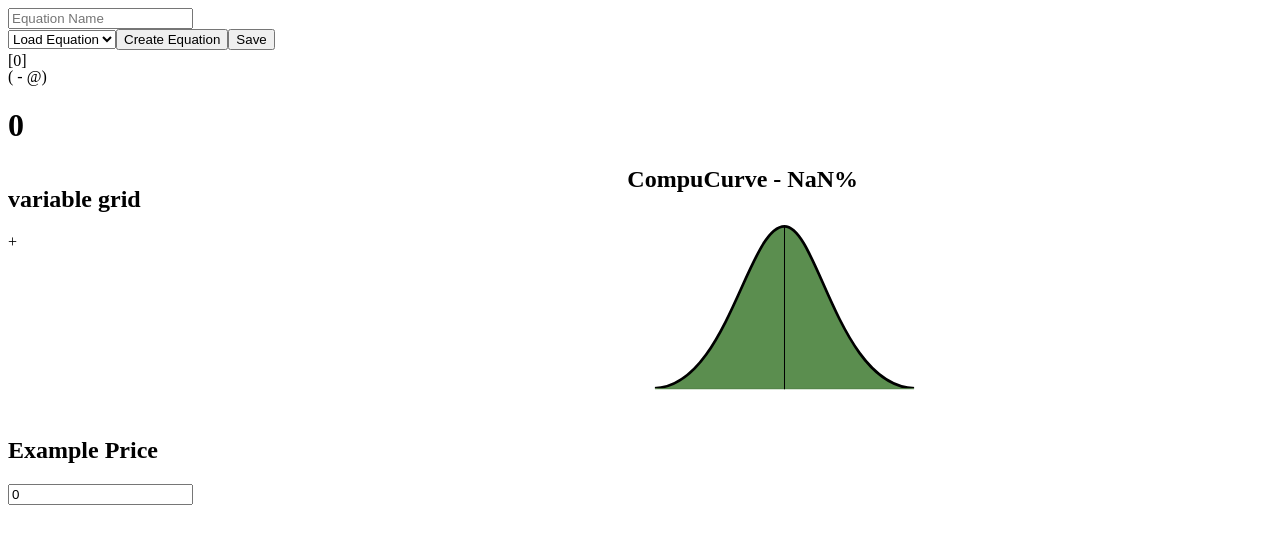
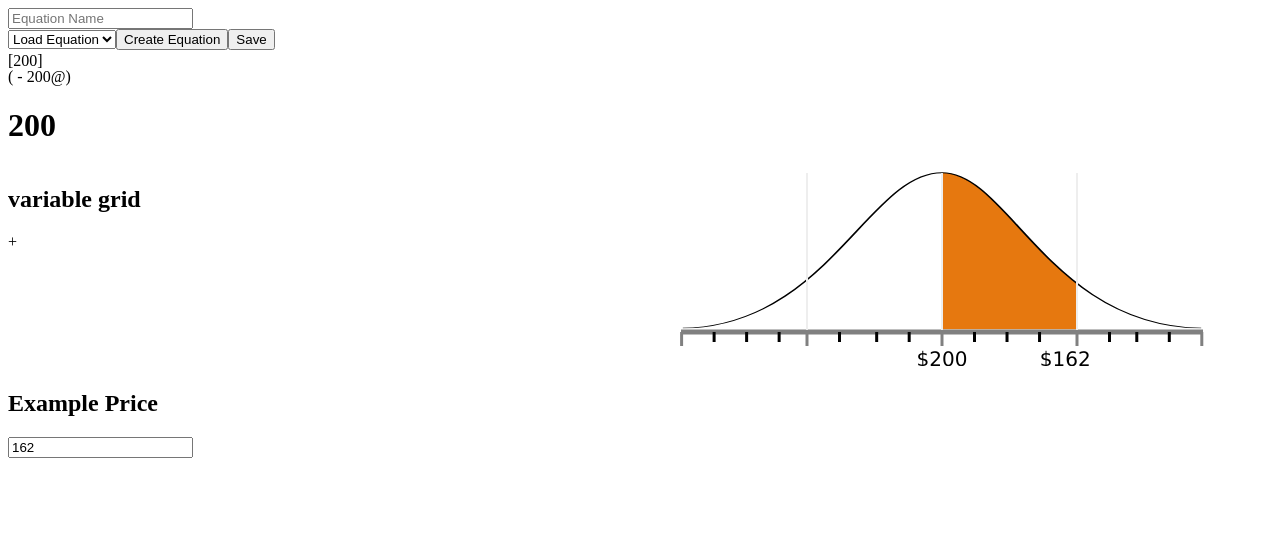
Before and after one commit to marcmartino/vueparser, a Vue app: page / in a window 1280 px wide. Shown: the top 544 px of the page. Built offline with nearby package versions, Linux system fonts and the light colour scheme.

Commit message:
making design changes and fixed chrome curve fill bug

```diff
--- a/src/components/BellCurveViz.vue
+++ b/src/components/BellCurveViz.vue
@@ -1,11 +1,12 @@
 <template>
   <span class='bellCurve'>
-    <h2>CompuCurve - {{simplifiedScore}}</h2>
-    <svg class='bellCurveSvg' xmlns='http://www.w3.org/2000/svg' viewBox='0 0 800 500'>
+    <!--<h2>CompuCurve - {{simplifiedScore}}</h2>-->
+    <svg class='bellCurveSvg' viewbox='0 0 800 520'>
+      <svg class='bellCurveSvg' xmlns='http://www.w3.org/2000/svg' preserveAspectRatio="none" viewBox='0 0 800 500' height="90%">
         <defs>
           <clipPath v-bind:id="clipPathId">
-          <rect v-bind:x="simplifiedScore"
-                y='0' height='100%' width='100%'
+            <rect v-bind:x="simplifiedQuad"
+                  y='0' height='100%' width='25%'
                   fill='#AA0000' stroke='#000000' stroke-width='1.5794' />
           </clipPath>
           <clipPath id='curveLineRectClip'>
@@ -20,11 +21,48 @@
             <path id='bellCurvePath' v-bind:clip-path="clipPathUrl"
                   d='M10,490C230,490 290,10 400,10C500,10 560,490 790,490v5H10z'
                   v-bind:fill="curveColor"/>
-          <line x1='400' y1='8' x2='400' y2='500' stroke-width='3' stroke='black'></line>
-          <path id='curveLine' d='M10,490C230,490 290,10 400,10C500,10 560,490 790,490v5H10z' fill="transparent" stroke-width="8px"  stroke="black"/>
+            <!--centerline <line x1='400' y1='8' x2='400' y2='500' stroke-width='3' stroke='black'></line> -->
+            <path id='curveLine' d='M10,490C230,490 290,10 400,10C500,10 560,490 790,490v5H10z' fill="transparent" stroke-width="3px"  stroke="black"/>
           </g>
-        <text v-if="expected" x="50%" y="480" font-family="Verdana" font-size="35" text-anchor="middle">
-          Projection: ${{expected}}
+        </g>
+      </svg>
+
+      <g class="numberLine" height="10%" y="100%">
+        <g>
+          <line x1="9%" y1="83%" x2="96%" y2="83%" stroke-width="5" stroke='gray'></line>
+
+
+          <line x1="9.1%" x2="9.1%" y1="83%" y2="90%" stroke-width="3" stroke="gray"></line>
+          <line x1="52.5%" x2="52.5%" y1="83%" y2="90%" stroke-width="3" stroke="gray"></line>
+          <line x1="95.8%" x2="95.8%" y1="83%" y2="90%" stroke-width="3" stroke="gray"></line>
+
+          <line x1="30%" x2="30%" y1="7" y2="82%" stroke-width="2" stroke="#EEE"></line>
+          <line x1="52.5%" x2="52.5%" y1="7" y2="82%" stroke-width="2" stroke="#EEE"></line>
+          <line x1="75%" x2="75%" y1="7" y2="82%" stroke-width="2" stroke="#EEE"></line>
+
+
+          <line x1="14.51875%" x2="14.51875%" y1="83%" y2="88%" stroke-width="3" stroke="black"></line>
+          <line x1="19.9375%" x2="19.9375%" y1="83%" y2="88%" stroke-width="3" stroke="black"></line>
+          <line x1="25.35625%" x2="25.35625%" y1="83%" y2="88%" stroke-width="3" stroke="black"></line>
+          <line x1="30%" x2="30%" y1="83%" y2="90%" stroke-width="3" stroke="gray"></line>
+          <line x1="35.41875%" x2="35.41875%" y1="83%" y2="88%" stroke-width="3" stroke="black"></line>
+          <line x1="41.6125%" x2="41.6125%" y1="83%" y2="88%" stroke-width="3" stroke="black"></line>
+          <line x1="47.03125%" x2="47.03125%" y1="83%" y2="88%" stroke-width="3" stroke="black"></line>
+          <line x1="57.91875%" x2="57.91875%" y1="83%" y2="88%" stroke-width="3" stroke="black"></line>
+          <line x1="63.3375%" x2="63.3375%" y1="83%" y2="88%" stroke-width="3" stroke="black"></line>
+          <line x1="68.75625%" x2="68.75625%" y1="83%" y2="88%" stroke-width="3" stroke="black"></line>
+          <line x1="75%" x2="75%" y1="83%" y2="90%" stroke-width="3" stroke="gray"></line>
+          <line x1="80.41875%" x2="80.41875%" y1="83%" y2="88%" stroke-width="3" stroke="black"></line>
+          <line x1="84.965%" x2="84.965%" y1="83%" y2="88%" stroke-width="3" stroke="black"></line>
+          <line x1="90.38375%" x2="90.38375%" y1="83%" y2="88%" stroke-width="3" stroke="black"></line>
+        </g>
+
+        <text v-if="expected" x="52.5%" y="100%" font-family="Verdana" font-size="20" text-anchor="middle">
+          {{expected | dollars}}
+        </text>
+
+        <text v-if="actual" v-bind:x="actualXPosition" y="100%" font-family="Verdana" font-size="20" text-anchor="middle">
+          {{actual | dollars}}
         </text>
       </g>
     </svg>
@@ -58,8 +96,21 @@
       }
     },
     computed: {
+      actualXPosition: function () {
+        // this.actual - this.
+        return (0.867 * this.actualPercentage + 9.1) + '%'
+      },
+      actualPercentage: function () {
+        const pct = (0.4 + this.numeralScore) * 125
+        return Math.max(0, Math.min(100, pct))
+      },
       simplifiedScore: function () {
-        return ((0.4 + this.numeralScore) * 125) + '%'
+        return this.actualPercentage + '%'
+      },
+      simplifiedQuad: function () {
+        const quad = (parseInt(this.actualPercentage / 25) * 25)
+
+        return Math.max(0, Math.min(100, quad)) + '%'
       },
       numeralScore: function () {
         return (this.expected - this.actual) / this.expected
@@ -78,7 +129,12 @@
           : this.calculateBetweenColor(betweenPosition, this.curveColors[Math.floor(curveColorPosition)], this.curveColors[Math.ceil(curveColorPosition)]))
       },
       curveColor: function () {
-        return `rgb(${this.curveColorObj.r}, ${this.curveColorObj.g}, ${this.curveColorObj.b})`
+        return `rgb(${parseInt(this.curveColorObj.r)}, ${parseInt(this.curveColorObj.g)}, ${parseInt(this.curveColorObj.b)})`
+      }
+    },
+    filters: {
+      dollars: function (num) {
+        return `$${num}`
       }
     }
   }
@@ -88,7 +144,7 @@
 <style scoped>
   .bellCurveSvg {
     height: 200px;
-    width: 300px;
+    width: 600px;
   }
   #curveLine {
     clip-path: url(#curveLineRectClip);
--- a/src/components/EquationGui.vue
+++ b/src/components/EquationGui.vue
@@ -50,12 +50,12 @@
     data () {
       return {
         expVal: 0,
-        expObj: {'id': 12, type: 'expression', functionName: 'subtraction', value: []},
+        expObj: {'id': 12, type: 'expression', functionName: 'subtraction', value: [{'id': 88, type: 'number', value: 200}]},
         variablesArr: [],
         varData: {},
         eqName: '',
         eqId: undefined,
-        testPrice: 0
+        testPrice: 162
       }
     },
     methods: {
```
Lines whose indentation alone changed are shown as unchanged.
